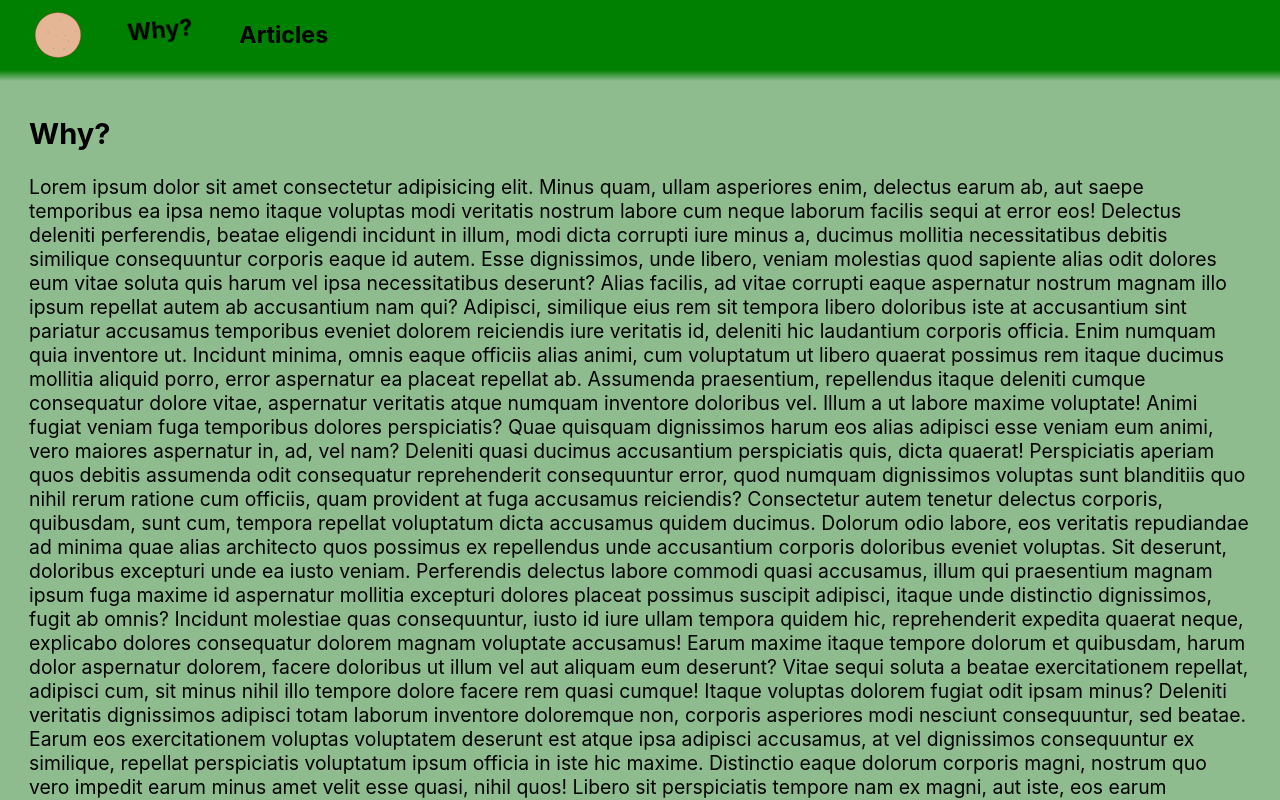
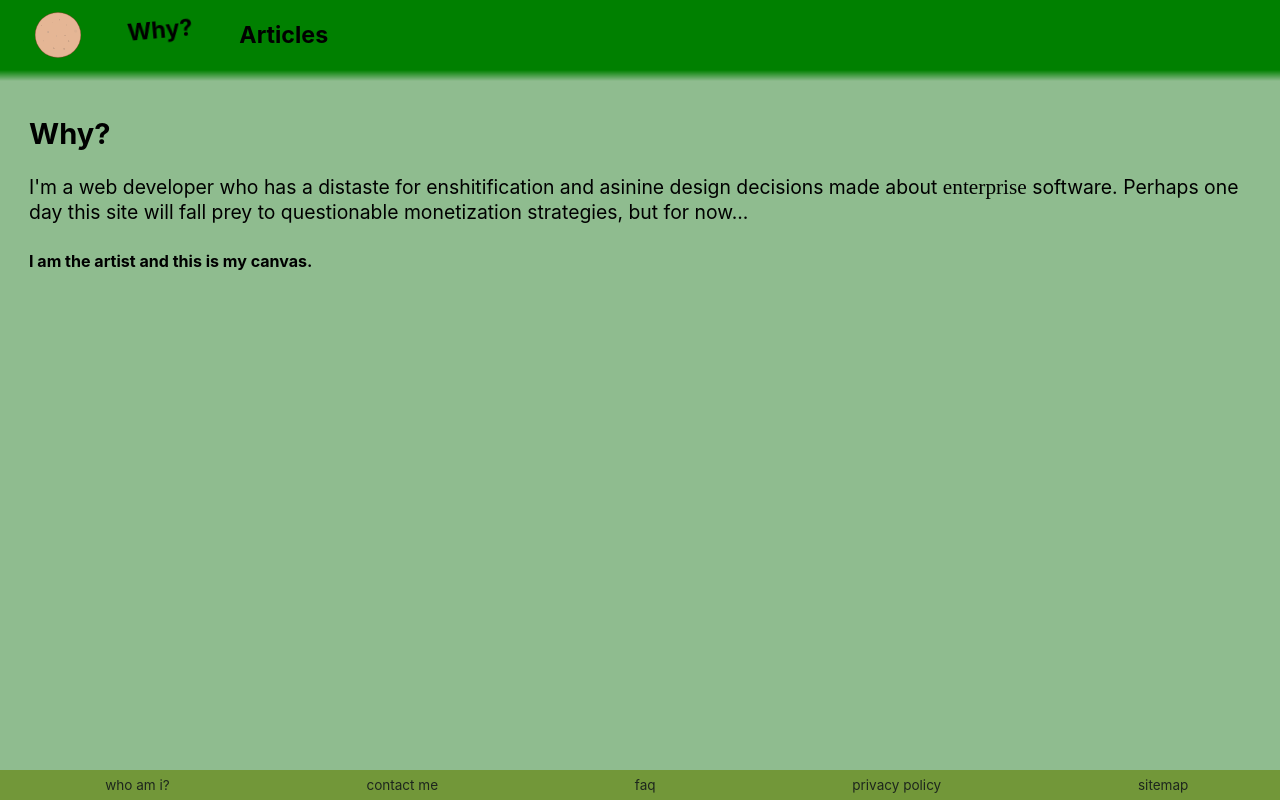
Before and after one commit to CSnackerman/blogologna, a Nuxt app: page /why in a window 1280 px wide. Shown: the top 800 px of the page. Built offline with nearby package versions, Linux system fonts and the light colour scheme.

Commit message:
update copy & rework layout

```diff
--- a/app.vue
+++ b/app.vue
@@ -1,11 +1,6 @@
 <template>
   <NuxtLayout>
-    <template #header>
-      <NavigationHeader />
-    </template>
-    <template #main>
-      <NuxtPage />
-    </template>
+    <NuxtPage />
   </NuxtLayout>
 </template>
 
--- /dev/null
+++ b/components/NavigationFooter.vue
@@ -0,0 +1,35 @@
+<template>
+  <nav>
+    <NuxtLink to="/whoami">who am i?</NuxtLink>
+    <NuxtLink to="/contact">contact me</NuxtLink>
+    <NuxtLink to="/faq">faq</NuxtLink>
+    <NuxtLink to="/privacy">privacy policy</NuxtLink>
+    <NuxtLink to="/sitemap">sitemap</NuxtLink>
+  </nav>
+</template>
+
+<script setup lang="ts"></script>
+
+<style scoped lang="scss">
+  nav {
+    font-size: 0.7em;
+    opacity: 0.8;
+    display: flex;
+    justify-content: space-around;
+    background-color: olivedrab;
+    width: 100%;
+    padding: 0.5em;
+  }
+
+  a {
+    all: unset;
+    cursor: pointer;
+    &:hover {
+      font-weight: bold;
+    }
+  }
+
+  .router-link-active {
+    color: pink;
+  }
+</style>
--- a/layouts/default.vue
+++ b/layouts/default.vue
@@ -1,14 +1,17 @@
 <template>
   <header>
-    <slot name="header">Missing Header Content</slot>
+    <NavigationHeader class="nav-header" />
   </header>
   <main>
-    <slot name="main">Missing Main Content</slot>
+    <slot>Missing content</slot>
   </main>
+  <footer>
+    <NavigationFooter class="foot" />
+  </footer>
 </template>
 
 <style scoped lang="scss">
-  header,
+  .nav-header,
   main {
     padding: 0.5em 1.5em;
   }
@@ -17,7 +20,7 @@
     padding-top: 0;
   }
 
-  header {
+  .nav-header {
     z-index: 10;
     margin-bottom: 2em;
     font-size: larger;
@@ -27,7 +30,7 @@
     background-color: green;
   }
 
-  header::after {
+  .nav-header::after {
     $height: 0.5em;
     content: '';
     display: block;
@@ -38,4 +41,9 @@
     width: 100%;
     background-image: linear-gradient(to bottom, green, rgba(143, 188, 143, 0));
   }
+
+  .foot {
+    position: fixed;
+    bottom: 0;
+  }
 </style>
--- /dev/null
+++ b/pages/contact.vue
@@ -0,0 +1,7 @@
+<template>
+  <h2>Contact Me</h2>
+</template>
+
+<script setup lang="ts"></script>
+
+<style scoped lang="scss"></style>
--- /dev/null
+++ b/pages/faq.vue
@@ -0,0 +1,7 @@
+<template>
+  <h2>FAQ</h2>
+</template>
+
+<script setup lang="ts"></script>
+
+<style scoped lang="scss"></style>
--- /dev/null
+++ b/pages/privacy.vue
@@ -0,0 +1,7 @@
+<template>
+  <h2>Privacy Policy</h2>
+</template>
+
+<script setup lang="ts"></script>
+
+<style scoped lang="scss"></style>
--- /dev/null
+++ b/pages/sitemap.vue
@@ -0,0 +1,7 @@
+<template>
+  <h2>Sitemap</h2>
+</template>
+
+<script setup lang="ts"></script>
+
+<style scoped lang="scss"></style>
--- /dev/null
+++ b/pages/whoami.vue
@@ -0,0 +1,7 @@
+<template>
+  <h2>Who am I?</h2>
+</template>
+
+<script setup lang="ts"></script>
+
+<style scoped lang="scss"></style>
--- a/pages/why.vue
+++ b/pages/why.vue
@@ -2,90 +2,18 @@
   <div class="about">
     <h2>Why?</h2>
     <p>
-      Lorem ipsum dolor sit amet consectetur adipisicing elit. Minus quam, ullam asperiores enim,
-      delectus earum ab, aut saepe temporibus ea ipsa nemo itaque voluptas modi veritatis nostrum
-      labore cum neque laborum facilis sequi at error eos! Delectus deleniti perferendis, beatae
-      eligendi incidunt in illum, modi dicta corrupti iure minus a, ducimus mollitia necessitatibus
-      debitis similique consequuntur corporis eaque id autem. Esse dignissimos, unde libero, veniam
-      molestias quod sapiente alias odit dolores eum vitae soluta quis harum vel ipsa necessitatibus
-      deserunt? Alias facilis, ad vitae corrupti eaque aspernatur nostrum magnam illo ipsum repellat
-      autem ab accusantium nam qui? Adipisci, similique eius rem sit tempora libero doloribus iste
-      at accusantium sint pariatur accusamus temporibus eveniet dolorem reiciendis iure veritatis
-      id, deleniti hic laudantium corporis officia. Enim numquam quia inventore ut. Incidunt minima,
-      omnis eaque officiis alias animi, cum voluptatum ut libero quaerat possimus rem itaque ducimus
-      mollitia aliquid porro, error aspernatur ea placeat repellat ab. Assumenda praesentium,
-      repellendus itaque deleniti cumque consequatur dolore vitae, aspernatur veritatis atque
-      numquam inventore doloribus vel. Illum a ut labore maxime voluptate! Animi fugiat veniam fuga
-      temporibus dolores perspiciatis? Quae quisquam dignissimos harum eos alias adipisci esse
-      veniam eum animi, vero maiores aspernatur in, ad, vel nam? Deleniti quasi ducimus accusantium
-      perspiciatis quis, dicta quaerat! Perspiciatis aperiam quos debitis assumenda odit consequatur
-      reprehenderit consequuntur error, quod numquam dignissimos voluptas sunt blanditiis quo nihil
-      rerum ratione cum officiis, quam provident at fuga accusamus reiciendis? Consectetur autem
-      tenetur delectus corporis, quibusdam, sunt cum, tempora repellat voluptatum dicta accusamus
-      quidem ducimus. Dolorum odio labore, eos veritatis repudiandae ad minima quae alias architecto
-      quos possimus ex repellendus unde accusantium corporis doloribus eveniet voluptas. Sit
-      deserunt, doloribus excepturi unde ea iusto veniam. Perferendis delectus labore commodi quasi
-      accusamus, illum qui praesentium magnam ipsum fuga maxime id aspernatur mollitia excepturi
-      dolores placeat possimus suscipit adipisci, itaque unde distinctio dignissimos, fugit ab
-      omnis? Incidunt molestiae quas consequuntur, iusto id iure ullam tempora quidem hic,
-      reprehenderit expedita quaerat neque, explicabo dolores consequatur dolorem magnam voluptate
-      accusamus! Earum maxime itaque tempore dolorum et quibusdam, harum dolor aspernatur dolorem,
-      facere doloribus ut illum vel aut aliquam eum deserunt? Vitae sequi soluta a beatae
-      exercitationem repellat, adipisci cum, sit minus nihil illo tempore dolore facere rem quasi
-      cumque! Itaque voluptas dolorem fugiat odit ipsam minus? Deleniti veritatis dignissimos
-      adipisci totam laborum inventore doloremque non, corporis asperiores modi nesciunt
-      consequuntur, sed beatae. Earum eos exercitationem voluptas voluptatem deserunt est atque ipsa
-      adipisci accusamus, at vel dignissimos consequuntur ex similique, repellat perspiciatis
-      voluptatum ipsum officia in iste hic maxime. Distinctio eaque dolorum corporis magni, nostrum
-      quo vero impedit earum minus amet velit esse quasi, nihil quos! Libero sit perspiciatis
-      tempore nam ex magni, aut iste, eos earum laudantium facere nesciunt dolores quibusdam harum
-      autem exercitationem laboriosam labore vero amet eius a distinctio possimus quisquam! Facilis
-      quisquam sequi, molestiae vel fugit pariatur consectetur saepe ipsa. Reiciendis incidunt
-      dolorem id soluta voluptatum est impedit esse officiis natus! Rerum, incidunt. Dicta quae
-      nostrum ullam veniam necessitatibus, nam illo adipisci hic officiis quod dignissimos deserunt
-      consectetur illum corrupti dolores voluptatem, provident asperiores, impedit porro ex
-      voluptatum placeat ipsa esse repudiandae? Dolore ratione qui ipsa consequatur minus aut sunt
-      enim rem, voluptatem nesciunt atque natus hic accusamus laudantium ab totam officia! Commodi
-      quas perferendis sapiente sit nemo? Atque animi, magnam obcaecati illo sit iste ipsa iusto
-      quasi vero quibusdam aspernatur, unde impedit. Laboriosam inventore voluptatem facere
-      voluptatibus eius esse ut modi itaque cumque totam. Illo provident deleniti itaque recusandae
-      inventore vitae iure error delectus, eaque ratione pariatur dignissimos nostrum, mollitia
-      asperiores, quod eligendi dolorem minus at a. Dolor, veritatis perferendis, labore minus
-      debitis laboriosam dolore tenetur aliquam, cupiditate ex dicta illum unde! Rem numquam ab
-      voluptatum modi sequi atque, itaque voluptates rerum? Autem quaerat quae saepe aliquid
-      blanditiis neque impedit nulla quidem molestias suscipit laudantium dolor magnam minima ea
-      inventore possimus assumenda nihil qui excepturi consectetur sunt culpa dolorem, quod laborum!
-      Hic natus unde magnam libero reprehenderit eveniet officia voluptates ipsa iste officiis error
-      a similique eaque itaque suscipit, architecto, velit est. Sapiente sit voluptate animi ipsum.
-      Dolore minima numquam consequuntur voluptas minus distinctio velit, deleniti, enim atque
-      beatae cum esse earum maxime quisquam asperiores excepturi iure! Ex voluptatibus cum modi,
-      itaque consectetur, nemo praesentium possimus ipsa enim qui placeat ab sit error pariatur
-      maxime commodi? Libero doloremque laudantium animi ut fuga sed, nam sint, quo exercitationem
-      dolorum reprehenderit, maxime sunt asperiores. Tempore dolorem fugit dolore obcaecati neque
-      est incidunt, esse hic sed quae repellat itaque! Provident, maxime? Aliquam, repellat totam?
-      Accusamus fugiat a ab, distinctio nam doloribus non quisquam tempora cupiditate itaque nihil
-      voluptate maiores deserunt numquam sint veniam odio harum nisi assumenda mollitia similique
-      ipsam autem. Vero odio tenetur esse, in consequuntur iure non provident mollitia est ipsum
-      voluptas fugiat rem accusantium ad vitae quod neque explicabo harum alias architecto quisquam
-      iste? Omnis culpa assumenda deserunt saepe eveniet vitae enim sint modi adipisci similique ex
-      doloribus dicta quibusdam eius dolorem, doloremque quaerat? Nam libero atque ad
-      necessitatibus! Mollitia, tempore, fuga incidunt maxime deleniti, enim tempora eveniet rem
-      necessitatibus ratione veniam! Doloremque cumque qui dolorem ex nihil amet, officiis repellat
-      nesciunt harum asperiores fugiat quidem soluta labore saepe laudantium quibusdam fuga placeat
-      excepturi voluptate ratione impedit consequuntur vero vel optio! Culpa, corrupti nemo dolore
-      dolorum, sed animi explicabo odit voluptatem perspiciatis labore ea. Quasi exercitationem,
-      modi nobis amet voluptatem natus illum necessitatibus adipisci facilis possimus ullam tempora
-      animi excepturi quis, distinctio, nam itaque enim magnam omnis repellendus eaque suscipit
-      nesciunt! Quibusdam provident eum placeat est, ipsum molestias, vero enim doloribus mollitia
-      repudiandae quidem tempora ipsam voluptas alias, quas in iste assumenda non autem? Accusamus,
-      ut tempore? Ullam ipsam magnam vitae nesciunt totam minus tempora quia facere explicabo
-      deleniti recusandae optio illum quae soluta odit dolorem sint neque perspiciatis, reiciendis
-      quo placeat sequi atque? Nobis eveniet quisquam cumque eos harum numquam aut placeat est vel
-      eligendi sunt, iusto eaque officia iure laborum tenetur voluptates optio modi ut consectetur
-      nostrum. Id, quia mollitia deleniti autem repellendus iste, facere quo vero repudiandae
-      molestiae eaque culpa labore quidem.
+      I'm a web developer who has a distaste for enshitification and asinine design decisions made
+      about <span>enterprise</span> software. Perhaps one day this site will fall prey to
+      questionable monetization strategies, but for now...
     </p>
+
+    <h5>I am the artist and this is my canvas.</h5>
   </div>
 </template>
 
-<style></style>
+<style scoped lang="scss">
+  span {
+    font-family: serif;
+    font-size: 1.1em;
+  }
+</style>
```
Also changed, not shown: pages/index.vue (+44 -12 lines).
